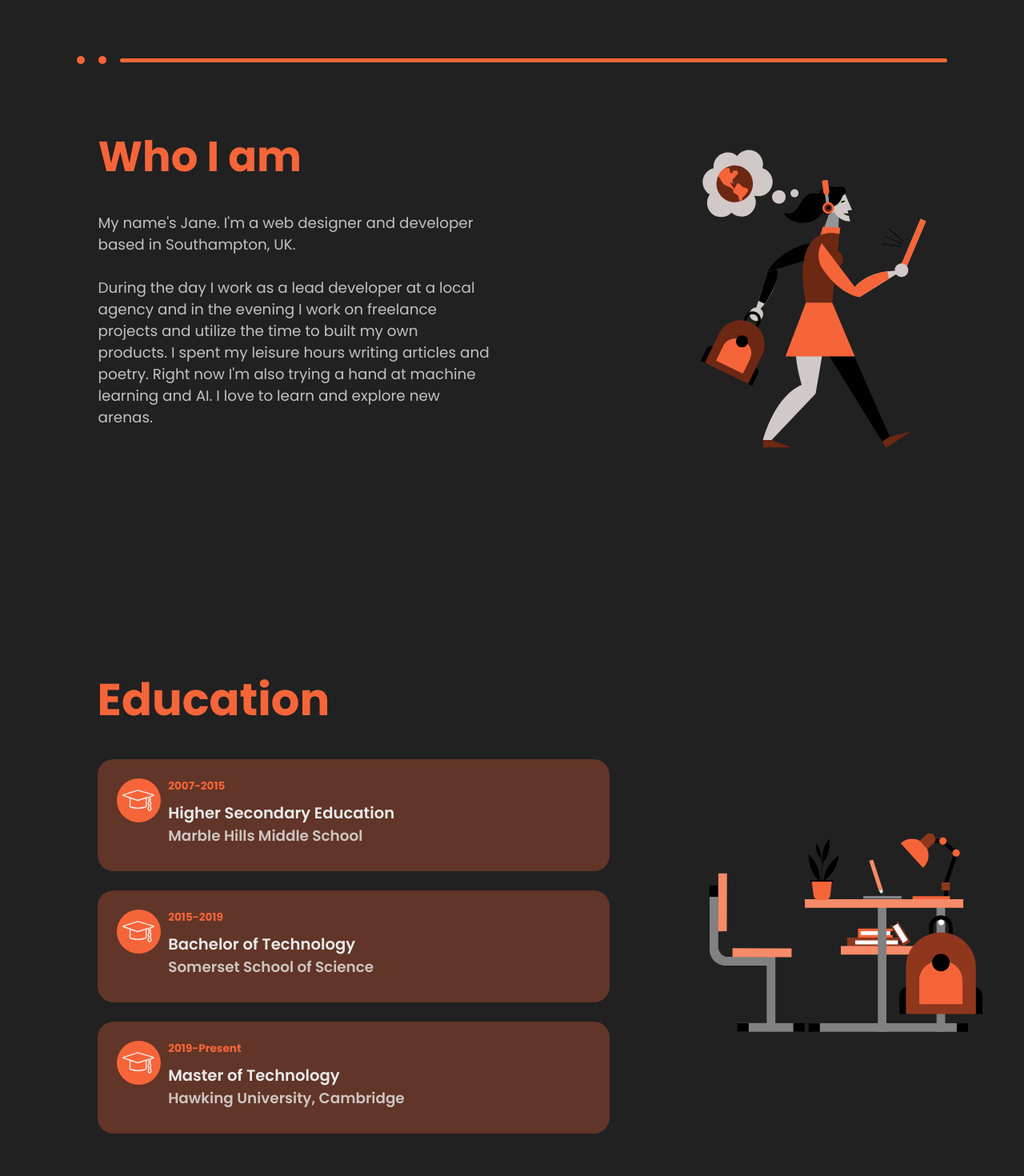
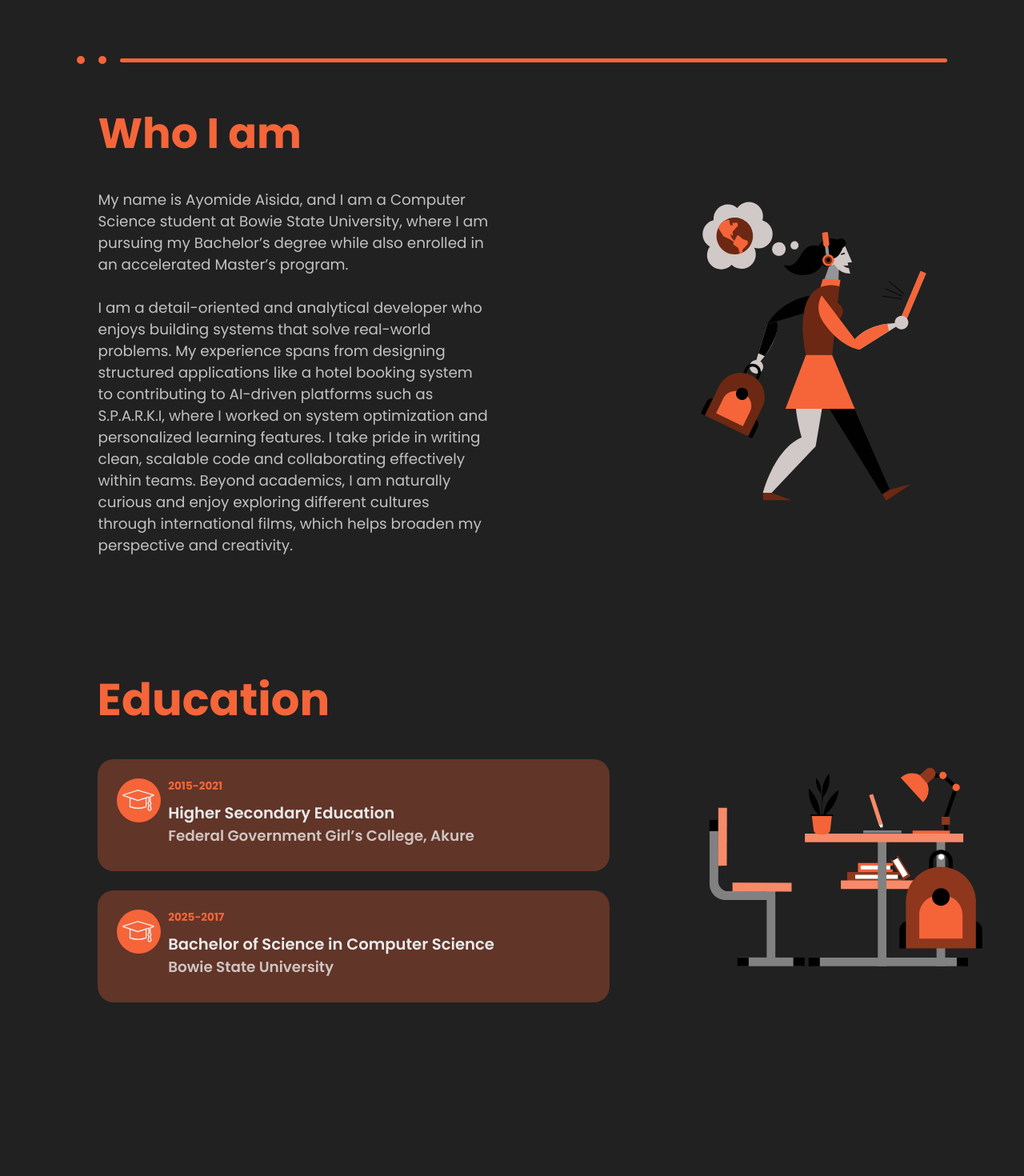
Before and after one commit to Ayomide0727/Ayomide0727.github.io, a React (Create React App) app: page / in a window 1280 px wide. Shown: the part 800-2270 px from the top of the page at 80% size. Built offline with nearby package versions, Linux system fonts and the light colour scheme; a web font is replaced by a local one.

Commit message:
Updated portfolio content

```diff
--- a/src/data/aboutData.js
+++ b/src/data/aboutData.js
@@ -1,6 +1,8 @@
 export const aboutData = {
     title: "Who I am",
-    description1: "My name's Jane. I'm a web designer and developer based in Southampton, UK.",
-    description2: "During the day I work as a lead developer at a local agency and in the evening I  work on freelance projects and utilize the time to built my own products. I spent my leisure hours writing articles and poetry. Right now I'm also trying a hand at machine learning and AI. I love to learn and explore new arenas.",
+    description1: "My name is Ayomide Aisida, and I am a Computer Science student at Bowie State University, where I am pursuing my Bachelor’s degree while also enrolled in an accelerated Master’s program.",
+
+    description2: "I am a detail-oriented and analytical developer who enjoys building systems that solve real-world problems. My experience spans from designing structured applications like a hotel booking system to contributing to AI-driven platforms such as S.P.A.R.K.I, where I worked on system optimization and personalized learning features. I take pride in writing clean, scalable code and collaborating effectively within teams. Beyond academics, I am naturally curious and enjoy exploring different cultures through international films, which helps broaden my perspective and creativity.",
+
     image: 2
 }
--- a/src/data/contactsData.js
+++ b/src/data/contactsData.js
@@ -1,7 +1,7 @@
 export const contactsData = {
-    email: 'janedoe.test@gmail.com',
-    phone: '+915588776600',
-    address: 'Menlo Park, California, United States - 673822 ',
+    email: 'ayomideann3@gmail.com',
+    phone: '+1 (443) 623-4417',
+    address: 'Maryland, United States ',
 
     sheetAPI: ''
 }
--- a/src/data/educationData.js
+++ b/src/data/educationData.js
@@ -1,23 +1,17 @@
 export const educationData = [
     {
         id: 1,
-        institution: 'Marble Hills Middle School',
+        institution: 'Federal Government Girl’s College, Akure',
         course: 'Higher Secondary Education',
-        startYear: '2007',
-        endYear: '2015'
+        startYear: '2015',
+        endYear: '2021'
     },
     {
         id: 2,
-        institution: 'Somerset School of Science',
-        course: 'Bachelor of Technology',
-        startYear: '2015',
-        endYear: '2019'
+        institution: 'Bowie State University',
+        course: 'Bachelor of Science in Computer Science',
+        startYear: '2025',
+        endYear: '2017'
     },
-    {
-        id: 3,
-        institution: 'Hawking University, Cambridge',
-        course: 'Master of Technology',
-        startYear: '2019',
-        endYear: 'Present'
-    },
+
 ]
--- a/src/data/experienceData.js
+++ b/src/data/experienceData.js
@@ -1,23 +1,23 @@
 export const experienceData = [
     {
         id: 1,
-        company: 'Globex Corporation',
-        jobtitle: 'Frontend Developer',
-        startYear: '2018',
-        endYear: '2019'
+        company: 'Bowie State University – Cypher Lab',
+        jobtitle: 'Undergraduate Research Assistant',
+        startYear: 'May 2025',
+        endYear: 'May 2026'
     },
     {
         id: 2,
-        company: 'Vehement Capital Partners',
-        jobtitle: 'Backend Developer',
-        startYear: '2019',
-        endYear: '2020'
+        company: 'MedTech Enginuity Corporation',
+        jobtitle: 'Software Development Intern',
+        startYear: 'Oct 2025',
+        endYear: 'May 2026'
     },
     {
         id: 3,
-        company: 'Wonka Industries',
-        jobtitle: 'Marketing',
-        startYear: '2020',
-        endYear: 'Present'
+        company: 'Roanoke College IT Department',
+        jobtitle: 'IT Student Technician Assistant',
+        startYear: 'Aug 2024',
+        endYear: 'Dec 2024'
     },
 ]
--- a/src/data/headerData.js
+++ b/src/data/headerData.js
@@ -1,9 +1,10 @@
 import resume from '../assets/pdf/resume.pdf'
+import profileImg from '../assets/png/profile.jpeg'
 
 export const headerData = {
-    name: 'Jane Doe',
-    title: "Web Developer",
-    desciption:"There wasn't a bird in the sky, but that was not what caught her attention. It was the clouds. The deep green that isn't the color of clouds, but came with these. She knew what was coming and she hoped she was prepared. ",
-    image: 'https://raw.githubusercontent.com/PhantomScript/asset-container/main/developer-portfolio/landingImg.png',
+    name: 'Ayomide Aisida',
+    title: "Software Engineer | Computer Science Student",
+    desciption: "I am a Computer Science student at Bowie State University with a strong interest in software development and artificial intelligence. I enjoy building user-focused applications and solving real-world problems through clean, scalable systems. Currently, I am gaining experience through research and hands-on projects in AI and full-stack development.",
+    image: profileImg,
     resumePdf: resume
 }
--- a/src/data/projectsData.js
+++ b/src/data/projectsData.js
@@ -11,76 +11,76 @@ import eight from '../assets/svg/projects/eight.svg'
 export const projectsData = [
     {
         id: 1,
-        projectName: 'Employee Management',
-        projectDesc: 'This project aims to build an employee management system that consolidates all information of a company',
-        tags: ['React', 'CSS', 'Material Ui'],
-        code: 'https://github.com/hhhrrrttt222111/developer-portfolio',
-        demo: 'https://github.com/hhhrrrttt222111/developer-portfolio',
+        projectName: 'Smart Meeting AI Assistant',
+        projectDesc: 'Built a Smart Meeting Assistant with a team to capture meeting decisions and track action items. The assistant integrates AI to transcribe meetings, summarize key points, and assign tasks, enhancing productivity and collaboration.',
+        tags: ['React', 'CSS', 'Node.js','IBM Watson.ai'],
+        code: 'https://github.com/shafayatsaad/Smart_Meeting_Assistant_IBM_Hackathon',
+        demo: 'https://smart-meeting-assistant-ibm-hackathon.onrender.com',
         image: one
     },
     {
         id: 2,
-        projectName: 'Railway Tracking',
-        projectDesc: 'This project is a railway tracking system that allows users to obtain relevant information about train timing.',
-        tags: ['Django', 'Tailwind CSS'],
-        code: 'https://github.com/hhhrrrttt222111/developer-portfolio',
+        projectName: 'Hotel Booking Management System',
+        projectDesc: ' Designed hotel management system using inheritance, enumeration, and one-to-many relationships. The system allows users to book rooms, manage reservations, and handle customer information efficiently.',
+        tags: ['java', 'Draw.io'],
+        code: 'https://github.com/Ayomide0727/Hotel-booking-system',
         demo: 'https://github.com/hhhrrrttt222111/developer-portfolio',
         image: two
     },
     {
         id: 3,
-        projectName: 'Weather App',
-        projectDesc: 'Weather forecast systems and applications predict weather conditions based on multiple parameters.',
-        tags: ['Django', 'CSS', 'Material Ui'],
-        code: 'https://github.com/hhhrrrttt222111/developer-portfolio',
+        projectName: 'Igbo Yam Festival Website',
+        projectDesc: 'Built an interactive single-page website showcasing the cultural heritage and traditions of the Igbo Yam Festival, featuring clean layouts and front-end best practices for an improved user experience.',
+        tags: [ 'CSS', 'HTML', 'JavaScript'],
+        code: 'https://pecan-capable-wolf-648.vscodeedu.app',
         demo: 'https://github.com/hhhrrrttt222111/developer-portfolio',
         image: three
     },
     {
         id: 4,
-        projectName: 'Android Patient Tracker',
-        projectDesc: 'This project involves the development of an Android application for viewing and managing patient data.',
-        tags: ['Flutter', 'Firebase'],
-        code: 'https://github.com/hhhrrrttt222111/developer-portfolio',
-        demo: 'https://github.com/hhhrrrttt222111/developer-portfolio',
+        projectName: 'MarketMind - AI-Powered Stock Market Analysis',
+        projectDesc: 'MarketMind is a no-risk stock market simulator designed to help beginners learn how to invest without losing real money. It provides real-time market data, virtual trading capabilities, and educational resources to build confidence and knowledge in stock trading.',
+        tags: ['HTML', 'CSS', 'Finnhub API', 'JavaScript'],
+        code: 'https://github.com/Ayomide0727/MarketMind',
+        demo: 'https://www.youtube.com/watch?v=s-SaNTvekto&t=2s',
         image: four
     },
-    {
-        id: 5,
-        projectName: 'E-Commerce App',
-        projectDesc: 'A Simple E-commerce application',
-        tags: ['React Native', 'Firebase'],
-        code: 'https://github.com/hhhrrrttt222111/developer-portfolio',
-        demo: 'https://github.com/hhhrrrttt222111/developer-portfolio',
-        image: five
-    },
-    {
-        id: 6,
-        projectName: 'Uber Lite',
-        projectDesc: 'Uber clone',
-        tags: ['Flutter'],
-        code: 'https://github.com/hhhrrrttt222111/developer-portfolio',
-        demo: 'https://github.com/hhhrrrttt222111/developer-portfolio',
-        image: six
-    },
-    {
-        id: 7,
-        projectName: 'Stock Market App',
-        projectDesc: 'A simple stock market API app',
-        tags: ['React', 'Redux', 'Bootstrap'],
-        code: 'https://github.com/hhhrrrttt222111/developer-portfolio',
-        demo: 'https://github.com/hhhrrrttt222111/developer-portfolio',
-        image: seven
-    },
-    {
-        id: 8,
-        projectName: 'Car Pooling System',
-        projectDesc: 'The carpooling system merges multiple people in a car which leads to meet new people, reduces pollution',
-        tags: ['Flutter', 'React'],
-        code: 'https://github.com/hhhrrrttt222111/developer-portfolio',
-        demo: 'https://github.com/hhhrrrttt222111/developer-portfolio',
-        image: eight
-    },
+    // {
+    //     id: 5,
+    //     projectName: 'E-Commerce App',
+    //     projectDesc: 'A Simple E-commerce application',
+    //     tags: ['React Native', 'Firebase'],
+    //     code: 'https://github.com/hhhrrrttt222111/developer-portfolio',
+    //     demo: 'https://github.com/hhhrrrttt222111/developer-portfolio',
+    //     image: five
+    // },
+    // {
+    //     id: 6,
+    //     projectName: 'Uber Lite',
+    //     projectDesc: 'Uber clone',
+    //     tags: ['Flutter'],
+    //     code: 'https://github.com/hhhrrrttt222111/developer-portfolio',
+    //     demo: 'https://github.com/hhhrrrttt222111/developer-portfolio',
+    //     image: six
+    // },
+    // {
+    //     id: 7,
+    //     projectName: 'Stock Market App',
+    //     projectDesc: 'A simple stock market API app',
+    //     tags: ['React', 'Redux', 'Bootstrap'],
+    //     code: 'https://github.com/hhhrrrttt222111/developer-portfolio',
+    //     demo: 'https://github.com/hhhrrrttt222111/developer-portfolio',
+    //     image: seven
+    // },
+    // {
+    //     id: 8,
+    //     projectName: 'Car Pooling System',
+    //     projectDesc: 'The carpooling system merges multiple people in a car which leads to meet new people, reduces pollution',
+    //     tags: ['Flutter', 'React'],
+    //     code: 'https://github.com/hhhrrrttt222111/developer-portfolio',
+    //     demo: 'https://github.com/hhhrrrttt222111/developer-portfolio',
+    //     image: eight
+    // },
 ]
 
 
--- a/src/data/socialsData.js
+++ b/src/data/socialsData.js
@@ -1,14 +1,6 @@
 export const socialsData = {
-    github: 'https://github.com/',
-    facebook: 'https://www.facebook.com/',
-    linkedIn: 'https://www.linkedin.com/in',
-    instagram: 'https://www.instagram.com/',
-    codepen: 'https://codepen.io/',
-    twitter: 'https://twitter.com/',
-    reddit: 'https://www.reddit.com/user/',
-    blogger: 'https://www.blogger.com/',
-    medium: 'https://medium.com/@',
-    stackOverflow: 'https://stackoverflow.com/users/',
-    gitlab: 'https://gitlab.com/',
-    youtube: 'https://youtube.com/'
+    github: 'https://github.com/Ayomide0727',
+    facebook: 'hhttps://www.facebook.com/ayomide.aisida.75/',
+    linkedIn: 'https://www.linkedin.com/in/ayomide0727/',
+    instagram: 'https://www.instagram.com/ayomide27_?igsh=cTRpaTI3bjk2M3Fv',
 }
```
Also changed, not shown: src/assets/png/profile.jpeg (added), 1 other file (tests, documents, lock files or other folders).
